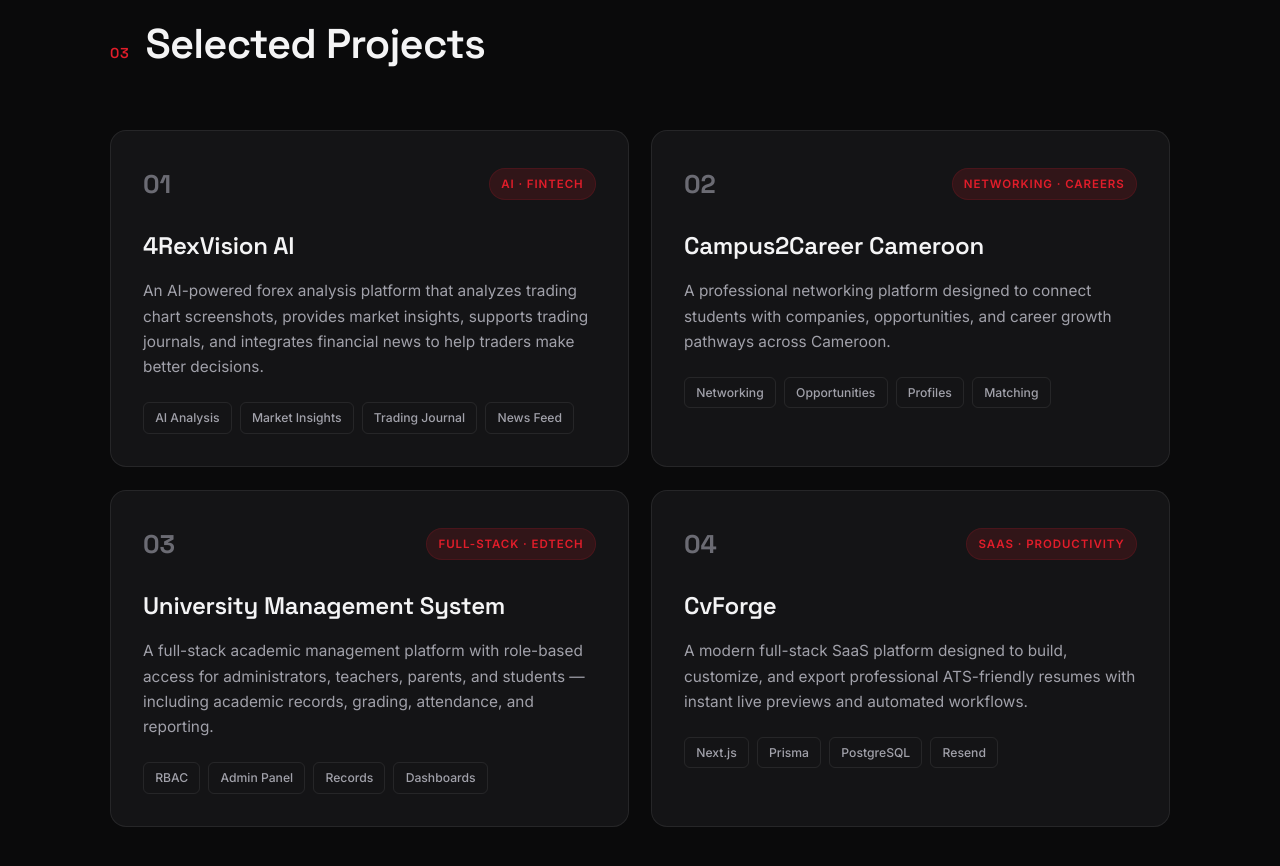
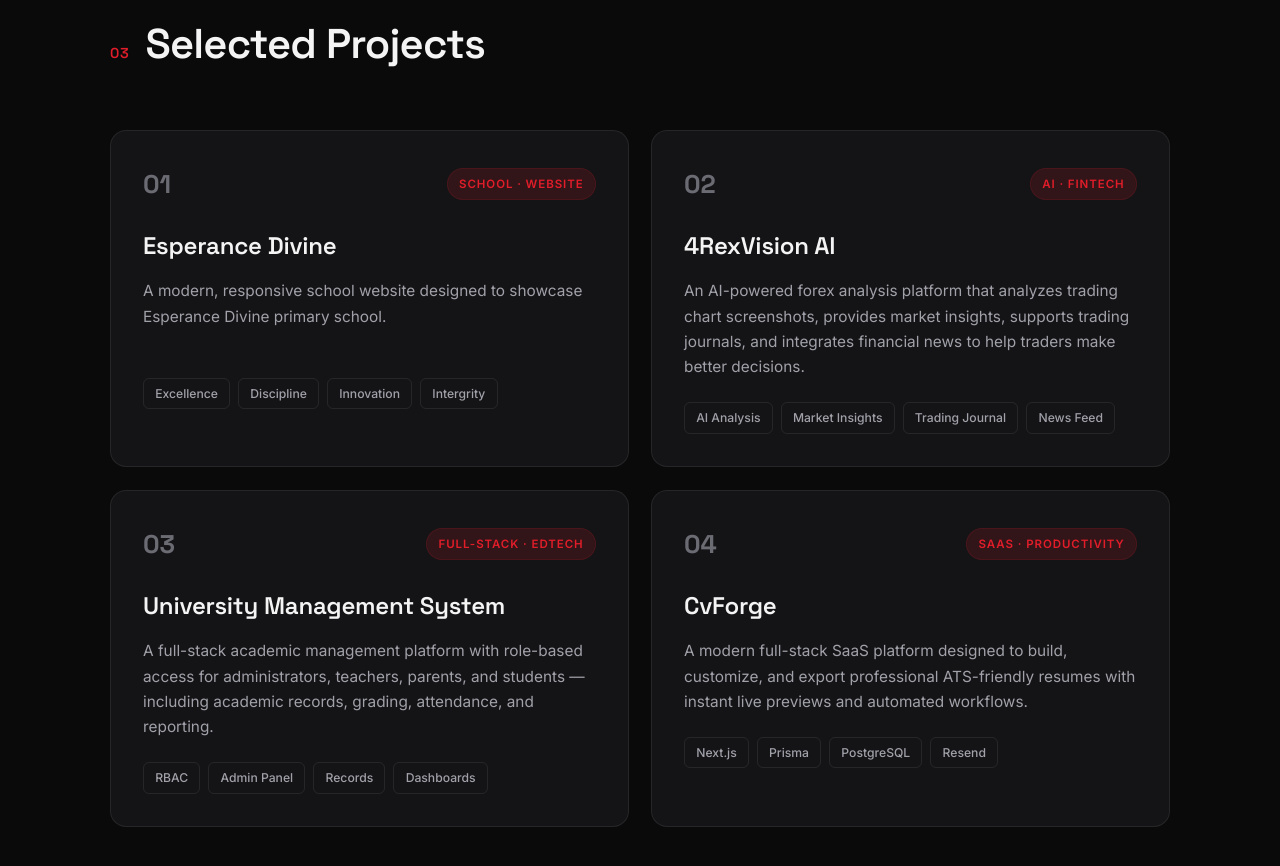
Before and after one commit to rexcodm3-afk/PersonalPortfolio, a plain HTML site: page index.html in a window 1280 px wide. Shown: the part 2820-3686 px from the top of the page. Drawn offline with Linux system fonts and the light colour scheme.

Commit message:
Added a pproject to projects

```diff
--- a/index.html
+++ b/index.html
@@ -232,25 +232,46 @@
         </div>
         <div class="projects">
           <!-- 1 -->
-          <a href="https://3000-9c925138-7e1c-4a60-b85e-23682e9f00f7.daytonaproxy01.net" target="_blank" rel="noopener noreferrer" class="project reveal">
+          <a href="https://esperance-divine.vercel.app" target="_blank" rel="noopener noreferrer" class="project reveal">
             <div class="project__top">
               <span class="project__num">01</span>
-              <span class="project__tag" data-i18n="p1.tag">AI · FinTech</span>
+              <span class="project__tag" data-i18n="p1.tag">School · Website</span>
             </div>
-            <h3 class="project__title">4RexVision AI</h3>
+            <h3 class="project__title">Esperance Divine</h3>
             <p class="project__desc" data-i18n="p1.desc">
-              An AI-powered forex analysis platform that analyzes trading chart screenshots,
-              provides market insights, supports trading journals, and integrates financial news
-              to help traders make better decisions.
+              A modern, responsive school website designed to showcase Esperance Divine primary school,
+              highlight its academic offerings and provide an accesible online prescence for students,
+              parents and prospective families.
             </p>
+            <br>
             <ul class="project__stack">
-              <li data-i18n="p1.s1">AI Analysis</li><li data-i18n="p1.s2">Market Insights</li><li data-i18n="p1.s3">Trading Journal</li><li data-i18n="p1.s4">News Feed</li>
+              <li data-i18n="p1.s1">Home</li><li data-i18n="p1.s2">About</li><li data-i18n="p1.s3">Gallery</li><li data-i18n="p1.s4">Contact Us</li>
             </ul>
             <span class="project__arrow" aria-hidden="true">
               <svg viewBox="0 0 24 24" width="22" height="22" fill="none" stroke="currentColor" stroke-width="2"><path d="M7 17 17 7M7 7h10v10"/></svg>
             </span>
           </a>
           <!-- 2 -->
+          <a href="https://3000-9c925138-7e1c-4a60-b85e-23682e9f00f7.daytonaproxy01.net" target="_blank" rel="noopener noreferrer" class="project reveal">
+            <div class="project__top">
+              <span class="project__num">02</span>
+              <span class="project__tag" data-i18n="p2.tag">AI · FinTech</span>
+            </div>
+            <h3 class="project__title">4RexVision AI</h3>
+            <p class="project__desc" data-i18n="p2.desc">
+              An AI-powered forex analysis platform that analyzes trading chart screenshots,
+              provides market insights, supports trading journals, and integrates financial news
+              to help traders make better decisions.
+            </p>
+            <ul class="project__stack">
+              <li data-i18n="p2.s1">AI Analysis</li><li data-i18n="p2.s2">Market Insights</li><li data-i18n="p2.s3">Trading Journal</li><li data-i18n="p2.s4">News Feed</li>
+            </ul>
+            <span class="project__arrow" aria-hidden="true">
+              <svg viewBox="0 0 24 24" width="22" height="22" fill="none" stroke="currentColor" stroke-width="2"><path d="M7 17 17 7M7 7h10v10"/></svg>
+            </span>
+          </a>
+
+          <!-- 2
           <article class="project reveal">
             <div class="project__top">
               <span class="project__num">02</span>
@@ -267,7 +288,8 @@
             <span class="project__arrow" aria-hidden="true">
               <svg viewBox="0 0 24 24" width="22" height="22" fill="none" stroke="currentColor" stroke-width="2"><path d="M7 17 17 7M7 7h10v10"/></svg>
             </span>
-          </article>
+          </article> -->
+
           <!-- 3 -->
           <a href="https://advanced-school-management-system-wheat.vercel.app/login" target="_blank" rel="noopener noreferrer" class="project reveal">
             <div class="project__top">
--- a/script.js
+++ b/script.js
@@ -59,12 +59,12 @@
       'skill.projcoord': 'Project Coordination',
 
       'projects.title': 'Selected Projects',
-      'p1.tag': 'AI · FinTech',
-      'p1.desc': 'An AI-powered forex analysis platform that analyzes trading chart screenshots, provides market insights, supports trading journals, and integrates financial news to help traders make better decisions.',
-      'p1.s1': 'AI Analysis', 'p1.s2': 'Market Insights', 'p1.s3': 'Trading Journal', 'p1.s4': 'News Feed',
-      'p2.tag': 'Networking · Careers',
-      'p2.desc': 'A professional networking platform designed to connect students with companies, opportunities, and career growth pathways across Cameroon.',
-      'p2.s1': 'Networking', 'p2.s2': 'Opportunities', 'p2.s3': 'Profiles', 'p2.s4': 'Matching',
+      'p2.tag': 'AI · FinTech',
+      'p2.desc': 'An AI-powered forex analysis platform that analyzes trading chart screenshots, provides market insights, supports trading journals, and integrates financial news to help traders make better decisions.',
+      'p2.s1': 'AI Analysis', 'p2.s2': 'Market Insights', 'p2.s3': 'Trading Journal', 'p2.s4': 'News Feed',
+      'p1.tag': 'School · Website',
+      'p1.desc': 'A modern, responsive school website designed to showcase Esperance Divine primary school.',
+      'p1.s1': 'Excellence', 'p1.s2': 'Discipline', 'p1.s3': 'Innovation', 'p1.s4': 'Intergrity',
       'p3.tag': 'Full-stack · EdTech',
       'p3.desc': 'A full-stack academic management platform with role-based access for administrators, teachers, parents, and students — including academic records, grading, attendance, and reporting.',
       'p3.s2': 'Admin Panel', 'p3.s3': 'Records', 'p3.s4': 'Dashboards',
```
